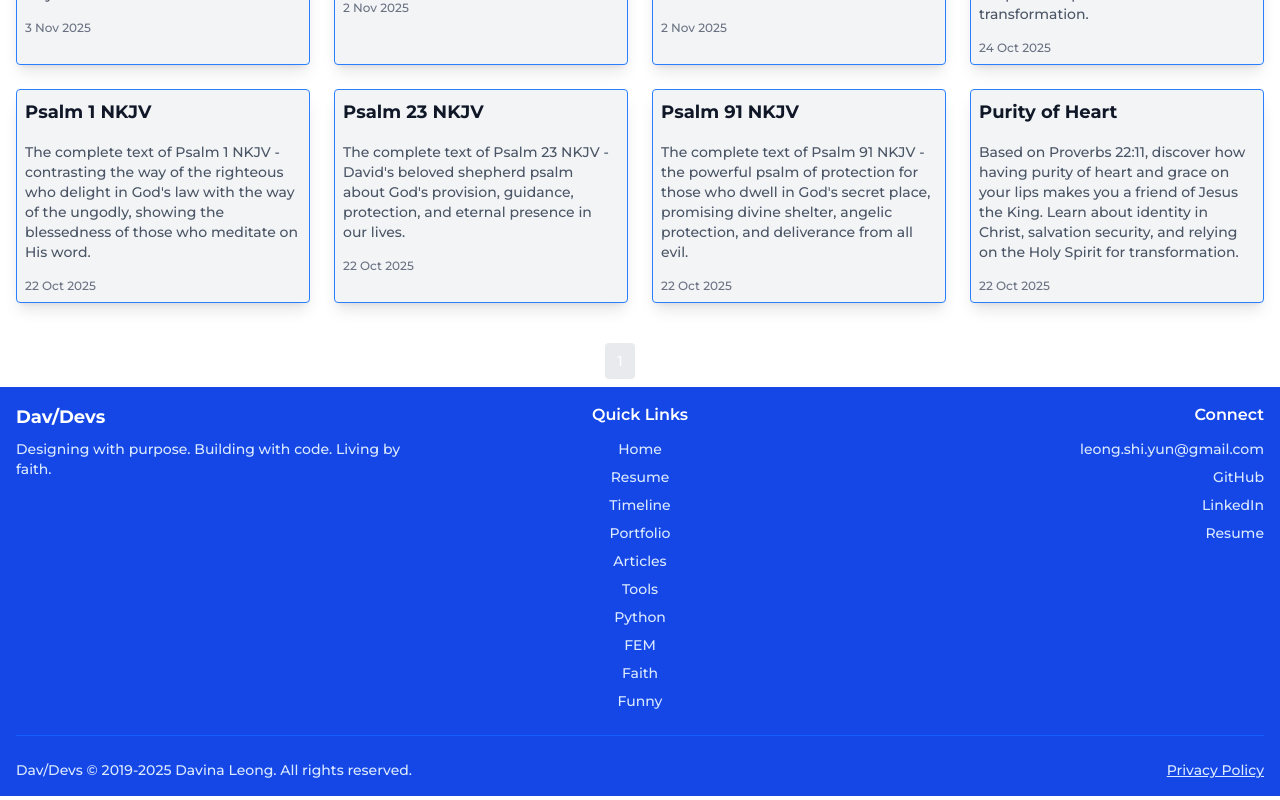
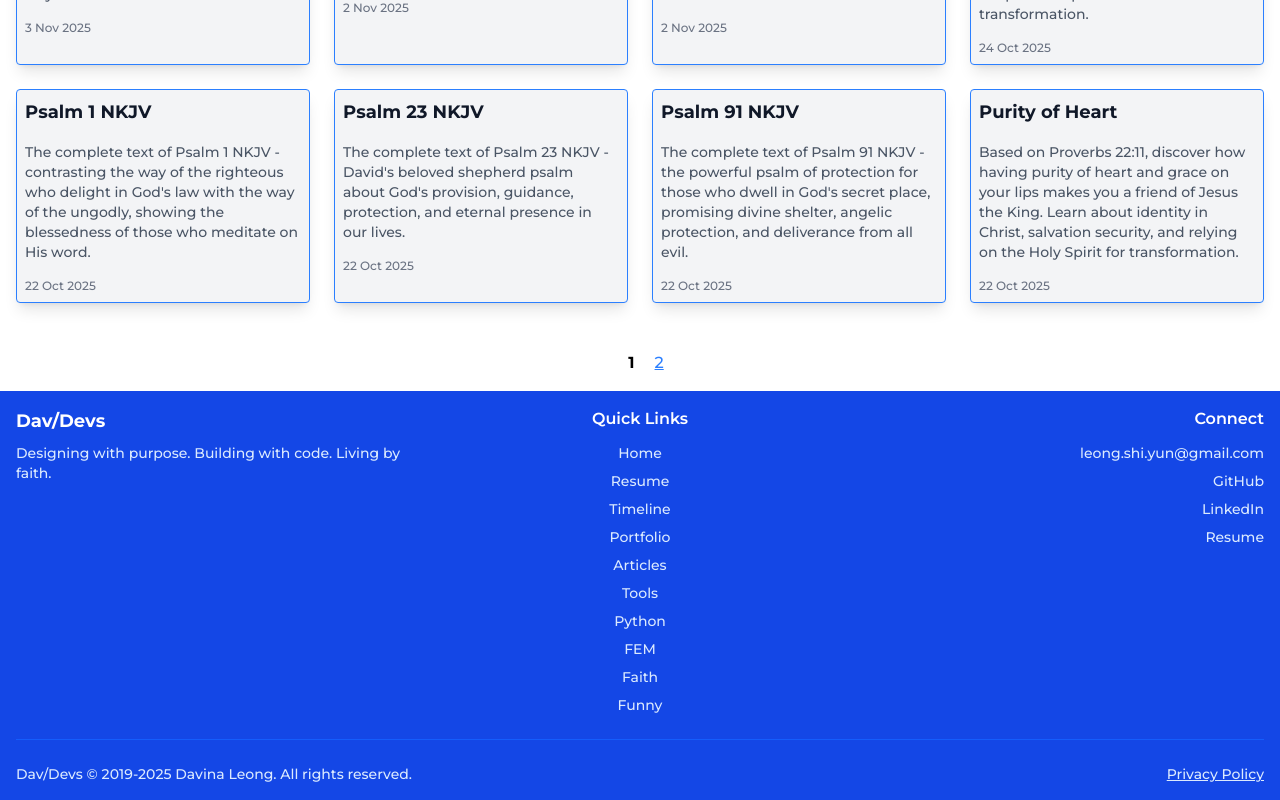
Before and after one commit to davinaleong/proj-davdevs-2025, a Next.js app: page /faith in a window 1280 px wide. Shown: the part 1729-2529 px from the top of the page. Built offline with nearby package versions, Linux system fonts and the light colour scheme.

Commit message:
Fixed pagination

```diff
--- a/app/components/Anchor.tsx
+++ b/app/components/Anchor.tsx
@@ -7,6 +7,7 @@ interface AnchorProps {
   external?: boolean;
   className?: string;
   variant?: 'white' | 'black' | 'blue-500' | 'blue-300';
+  onClick?: (e: React.MouseEvent<HTMLAnchorElement>) => void;
 }
 
 export default function Anchor({
@@ -14,7 +15,8 @@ export default function Anchor({
   href,
   external = false,
   className = "",
-  variant = 'blue-500'
+  variant = 'blue-500',
+  onClick
 }: AnchorProps) {
   const getVariantClasses = () => {
     switch (variant) {
@@ -38,7 +40,7 @@ export default function Anchor({
     : {};
 
   return (
-    <Link href={href} {...linkProps} className={anchorClasses}>
+    <Link href={href} {...linkProps} className={anchorClasses} onClick={onClick}>
       {children}
     </Link>
   );
--- a/app/components/Pagination.tsx
+++ b/app/components/Pagination.tsx
@@ -1,11 +1,12 @@
 'use client'
 
-import Button from "./Button"
+import Anchor from "./Anchor"
 
 interface PaginationProps {
   currentPage: number;
   totalPages: number;
   onPageChange: (page: number) => void;
+  baseHref?: string;
   className?: string;
 }
 
@@ -13,6 +14,7 @@ export default function Pagination({
   currentPage,
   totalPages,
   onPageChange,
+  baseHref = "",
   className = ""
 }: PaginationProps) {
   const handlePageClick = (page: number) => {
@@ -25,31 +27,52 @@ export default function Pagination({
     const isCurrentPage = page === currentPage;
     const displayLabel = label || page.toString();
 
+    if (isCurrentPage) {
+      return (
+        <span
+          key={page}
+          className="px-3 py-2 font-bold"
+          aria-current="page"
+        >
+          {displayLabel}
+        </span>
+      );
+    }
+
+    const href = baseHref ? `${baseHref}?page=${page}` : `?page=${page}`;
+
     return (
-      <Button
+      <Anchor
         key={page}
-        onClick={() => handlePageClick(page)}
-        disabled={isCurrentPage}
-        className={isCurrentPage
-          ? "bg-gray-300 text-gray-600 cursor-not-allowed dark:bg-gray-600 dark:text-gray-400 shadow-none px-3 py-2 hover:bg-gray-300 hover:text-gray-600"
-          : "bg-transparent text-blue-500 hover:bg-blue-50 dark:hover:bg-blue-950 shadow-none px-3 py-2 hover:opacity-100"
-        }
-        aria-label={isCurrentPage ? undefined : `Go to page ${page}`}
-        {...(isCurrentPage ? { 'aria-current': 'page' } : {})}
+        href={href}
+        onClick={(e: React.MouseEvent) => {
+          e.preventDefault();
+          handlePageClick(page);
+        }}
+        aria-label={`Go to page ${page}`}
       >
         {displayLabel}
-      </Button>
+      </Anchor>
     );
   };
 
   const renderEllipsis = (key: string) => (
-    <span key={key} className="px-2 text-gray-500">
+    <span key={key} className="px-2 opacity-80">
       &hellip;
     </span>
   );
 
+  // For simple pagination (2-3 pages), show all pages
+  if (totalPages <= 3) {
+    return (
+      <nav className={`flex justify-center items-center gap-2 ${className}`} aria-label="Pagination">
+        {Array.from({ length: totalPages }, (_, i) => i + 1).map(page => renderPageButton(page))}
+      </nav>
+    );
+  }
+
   return (
-    <nav className={`flex justify-center items-center gap-2 text-sm ${className}`} aria-label="Pagination">
+    <nav className={`flex justify-center items-center gap-2 ${className}`} aria-label="Pagination">
       {/* First page */}
       {renderPageButton(1)}
 
```
